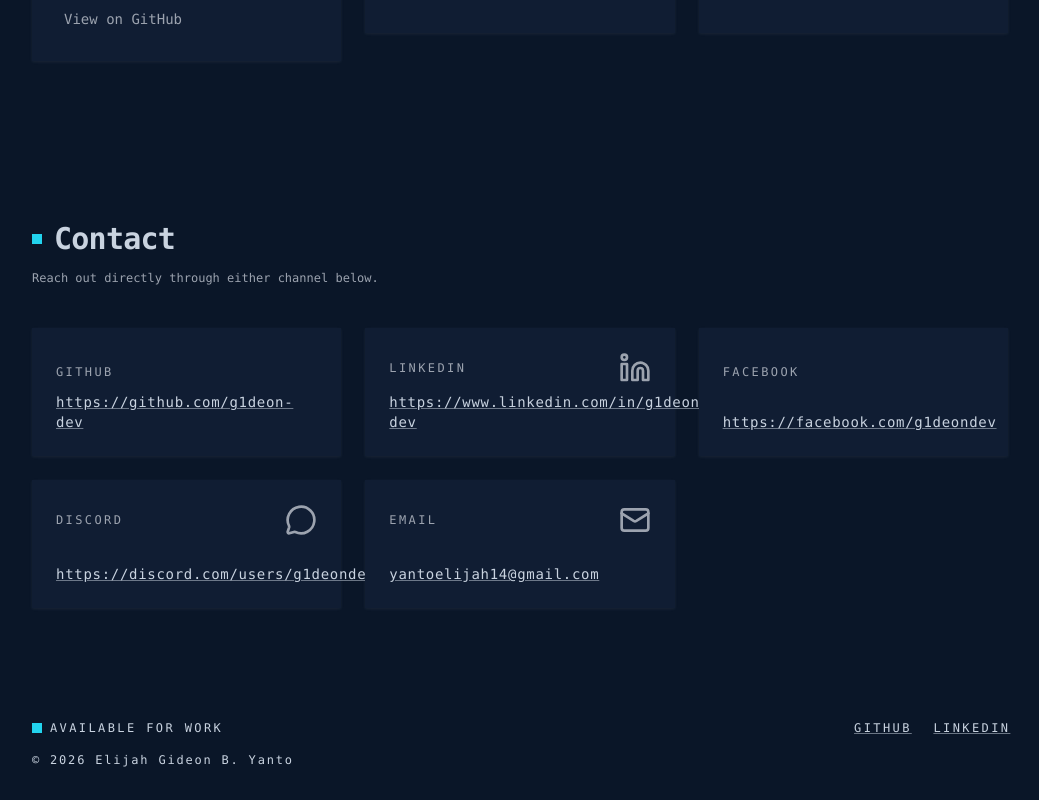
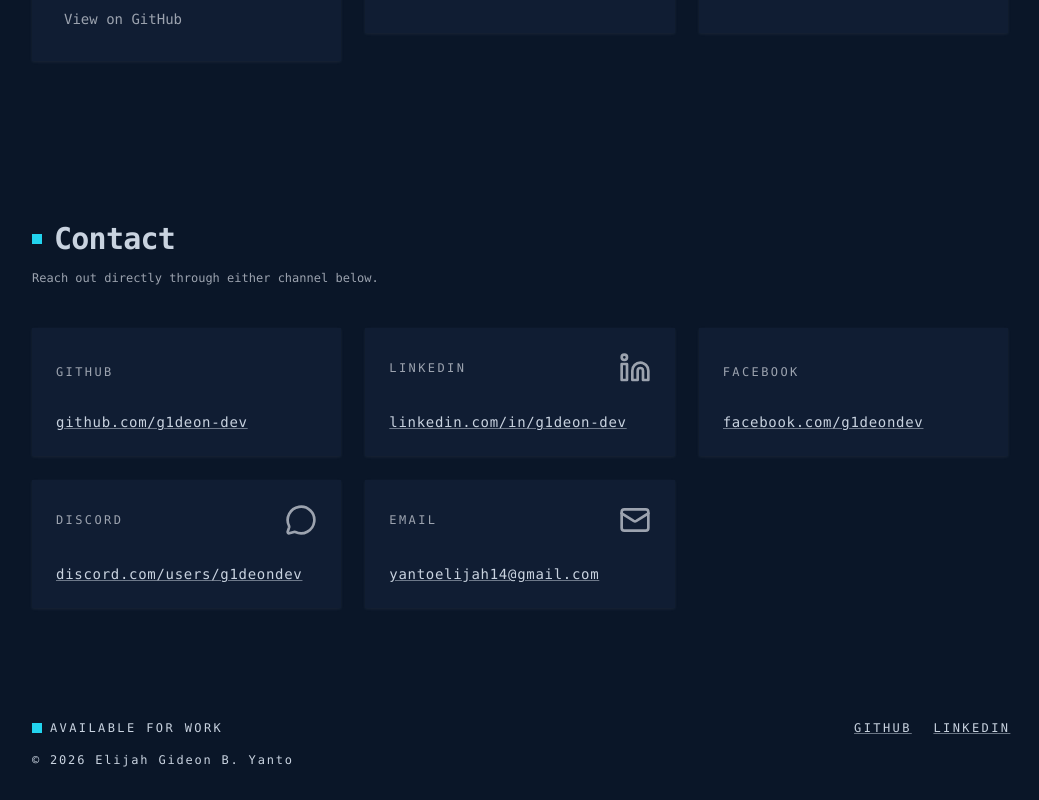
Before and after one commit to g1deon-dev/official-dev-portfolio, a Next.js app: page / in a window 1280 px wide. Shown: the part 1962-2762 px from the top of the page, without its empty margins (120-1159 px from the left). Built offline with nearby package versions, Linux system fonts and the light colour scheme; some icons are missing.

Commit message:
fix: strip protocol and truncate long contact URLs to prevent wrapping

```diff
--- a/components/Contact.tsx
+++ b/components/Contact.tsx
@@ -27,6 +27,13 @@ type ContactLink = {
   href: string;
   icon: ReactNode;
 };
+
+function formatDisplayValue(href: string): string {
+  if (href.startsWith("mailto:")) {
+    return href.replace("mailto:", "");
+  }
+  return href.replace(/^https?:\/\/(www\.)?/, "");
+}
 
 const LINKS: readonly ContactLink[] = [
   {
@@ -85,8 +92,8 @@ export default function Contact(): ReactElement {
                 {link.icon}
               </span>
             </div>
-            <span className="mr-[-0.05em] inline-block underline decoration-foreground/50 transition-colors duration-200 group-hover:decoration-accent text-sm tracking-[0.05em]">
-              {link.href.replace("mailto:", "")}
+            <span className="mr-[-0.05em] block truncate underline decoration-foreground/50 transition-colors duration-200 group-hover:decoration-accent text-sm tracking-[0.05em]">
+              {formatDisplayValue(link.href)}
             </span>
           </a>
         ))}
```
